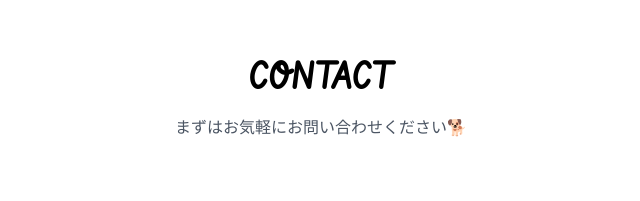
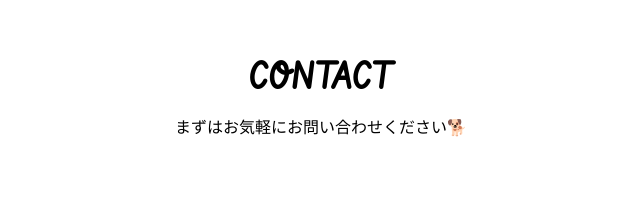
Before and after one commit to Ryota-Kobayashi/MySite, an Astro site: page /form in a window 1280 px wide. Shown: the part 117-318 px from the top of the page, without its empty margins (319-959 px from the left). Built offline with nearby package versions, Linux system fonts and the light colour scheme; Astro itself is replaced by a stand-in of ours; a web font is replaced by a local one.

Commit message:
スタイルの微調整

```diff
--- a/src/pages/form.astro
+++ b/src/pages/form.astro
@@ -5,14 +5,12 @@ import BaseLayout from "../layouts/BaseLayout.astro";
 <BaseLayout>
   <section id="about">
     <div class="mt-20">
-      <div class="bg-white px-6 py-12 sm:py-24 lg:px-8">
+      <div class="px-6 py-12 sm:py-24 lg:px-8">
         <div
           class="mx-auto max-w-xl flex flex-col items-center justify-center text-center"
         >
           <h1 class="text-3xl md:text-4xl font-bold font-Vibur">CONTACT</h1>
-          <p class="mt-3 text-md text-gray-600">
-            まずはお気軽にお問い合わせください🐕
-          </p>
+          <p class="mt-3 text-md">まずはお気軽にお問い合わせください🐕</p>
         </div>
         <form
           method="post"
```
